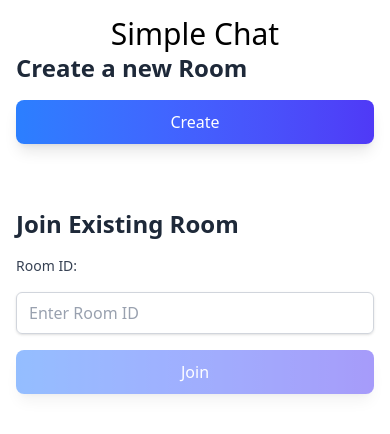
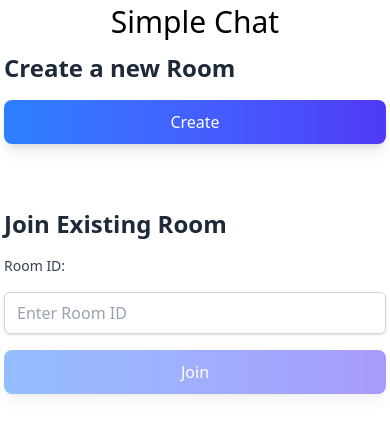
Before and after one commit to AlexDaichendt/simple-chat, a React (Vite) app in the folder client/: page / in a window 390 px wide. Shown: the top 434 px of the page. Built offline with nearby package versions, Linux system fonts and the light colour scheme.

Commit message:
misc: final touches to layout

```diff
--- a/client/src/components/ChatMessage/ChatMessageDisplay.tsx
+++ b/client/src/components/ChatMessage/ChatMessageDisplay.tsx
@@ -39,7 +39,7 @@ function ChatMessageDisplay({
   return (
     <article
       key={message.id}
-      className={`${isOwn ? "ml-auto" : "mr-auto"}`}
+      className={`m-2 ${isOwn ? "ml-auto" : "mr-auto"}`}
       aria-label={`Message from ${message.author.name} on ${timestamp}`}
     >
       <MessageHeader
--- a/client/src/components/Layout.tsx
+++ b/client/src/components/Layout.tsx
@@ -5,11 +5,11 @@ interface LayoutProps {
 function Layout({ children }: LayoutProps) {
   return (
     <>
-      <main className="min-h-screen p-4">
+      <main className="min-h-screen p-1 sm:p-4">
         <header className="top-0 w-full bg-white" role="banner">
-          <h1 className="text-3xl text-center">Simple Chat</h1>
+          <h1 className="text-3xl text-center mb-3">Simple Chat</h1>
         </header>
-        <div className="max-w-2xl md:p-8 m-auto" role="main">
+        <div className="max-w-2xl m-auto" role="main">
           {children}
         </div>
       </main>
--- a/client/src/components/MessageDisplay.tsx
+++ b/client/src/components/MessageDisplay.tsx
@@ -37,9 +37,9 @@ function MessageDisplay({ sendMessage }: MessageDisplayProps) {
     sendMessage(editMessage);
   };
 
-  // Scroll to bottom when messages change
   useEffect(() => {
     if (listRef.current) {
+      // Scroll to bottom when messages change
       listRef.current.scrollToItem(state.messages.length - 1);
     }
   }, [state.messages]);
@@ -83,7 +83,7 @@ function MessageDisplay({ sendMessage }: MessageDisplayProps) {
   };
 
   return (
-    <div className="h-[calc(100vh-theme('spacing.48'))]">
+    <div className="h-[calc(100vh-theme('spacing.64'))]">
       <AutoSizer>
         {({ height, width }) => (
           <List
--- a/client/src/components/RoomHeader.tsx
+++ b/client/src/components/RoomHeader.tsx
@@ -13,7 +13,9 @@ function RoomHeader(props: RoomHeaderProps) {
     <h2 className="text-xl bg-gray-100 p-4 flex justify-between items-center">
       <span className="font-medium">Room ID: {props.roomId}</span>
       {state.currentUser && (
-        <span className="font-medium">User: {state.currentUser?.name}</span>
+        <span className="font-medium hidden sm:block">
+          User: {state.currentUser?.name}
+        </span>
       )}
       <span
         className={`px-3 py-1 text-sm font-medium rounded-xl ${
```
Also changed, not shown: 1 other file (tests, documents, lock files or other folders).
